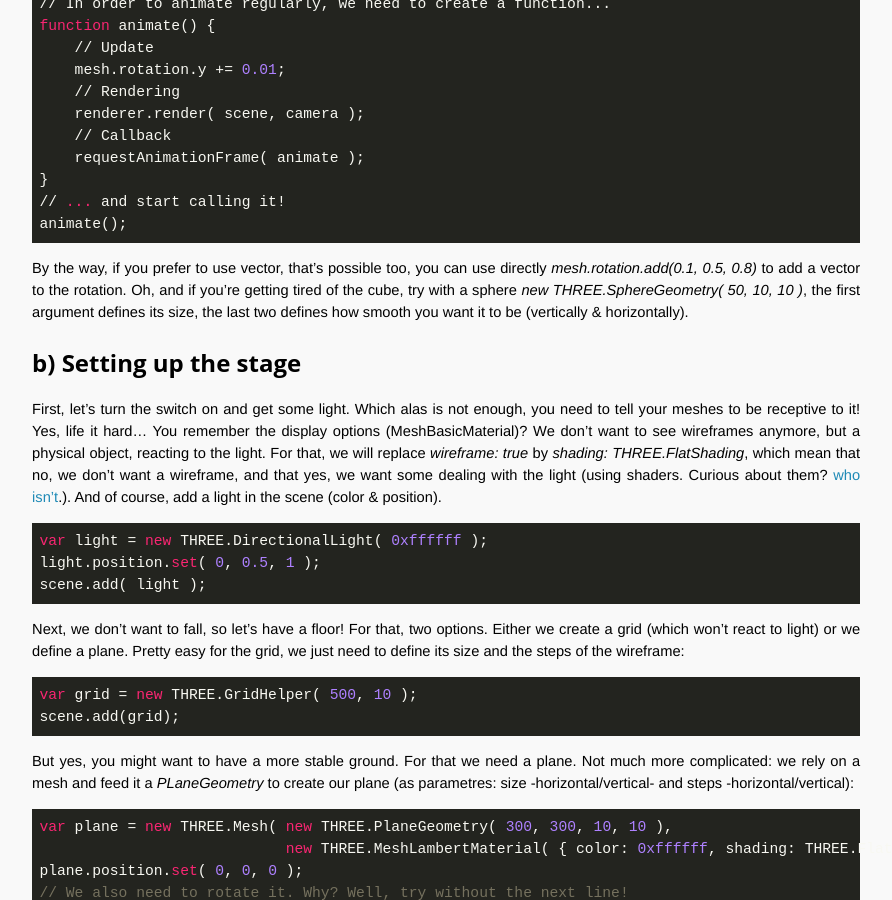
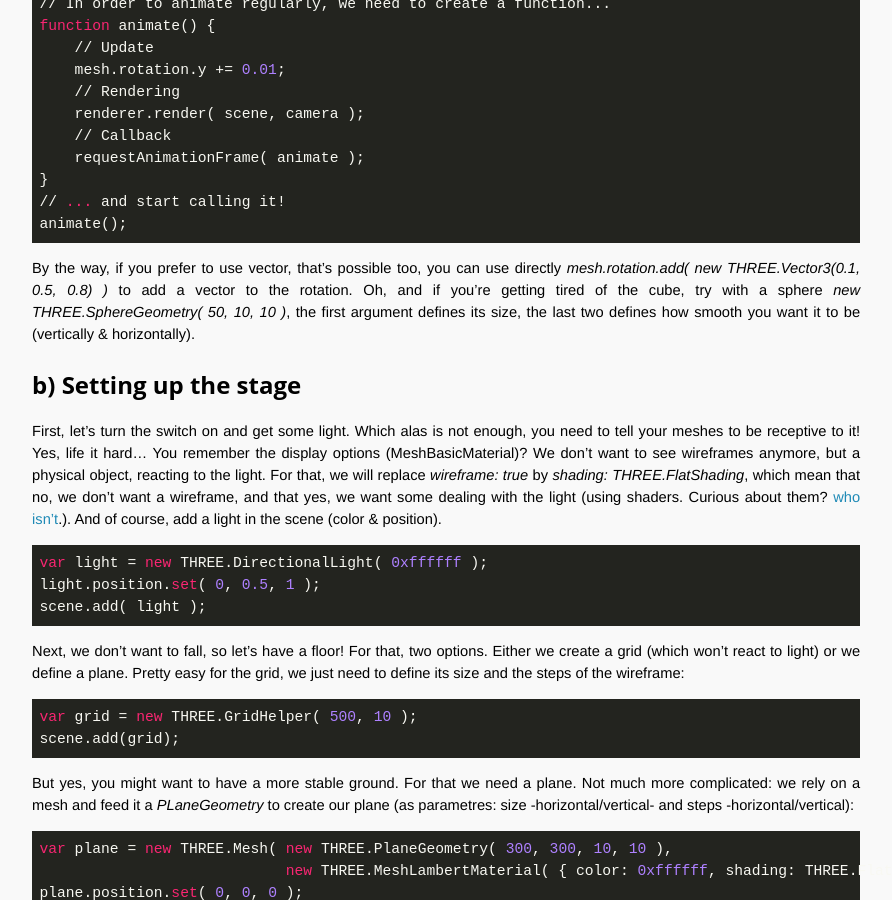
Before and after one commit to OpenTechSchool-Brussels/webVR-for-3D-graphics-and-music, a Jekyll site: the page built from your-3D-scene.markdown, in a window 1280 px wide and 900 px high, scrolled down 2562 px. Shown: the whole window, without its empty margins (324-1216 px from the left). Built offline with Jekyll 4.4.1, drawn with Linux system fonts in a browser that asks for light colours; Markdown is read by kramdown in place of the engine named in the settings.

Commit message:
correction about using vector in "rotation.add" function

````diff
--- a/your-3D-scene.markdown
+++ b/your-3D-scene.markdown
@@ -92,7 +92,7 @@
 animate();
 ```
 
-By the way, if you prefer to use vector, that's possible too, you can use directly *mesh.rotation.add(0.1, 0.5, 0.8)* to add a vector to the rotation. Oh, and if you're getting tired of the cube, try with a sphere *new THREE.SphereGeometry( 50, 10, 10 )*, the first argument defines its size, the last two defines how smooth you want it to be (vertically & horizontally).
+By the way, if you prefer to use vector, that's possible too, you can use directly *mesh.rotation.add( new THREE.Vector3(0.1, 0.5, 0.8) )* to add a vector to the rotation. Oh, and if you're getting tired of the cube, try with a sphere *new THREE.SphereGeometry( 50, 10, 10 )*, the first argument defines its size, the last two defines how smooth you want it to be (vertically & horizontally).
 
 ## b) Setting up the stage
 First, let's turn the switch on and get some light. Which alas is not enough, you need to tell your meshes to be receptive to it! Yes, life it hard... You remember the display options (MeshBasicMaterial)? We don't want to see wireframes anymore, but a physical object, reacting to the light. For that, we will replace *wireframe: true* by *shading: THREE.FlatShading*, which mean that no, we don't want a wireframe, and that yes, we want some dealing with the light (using shaders. Curious about them? [who isn't](https://en.wikipedia.org/wiki/Shader).). And of course, add a light in the scene (color & position).
````
